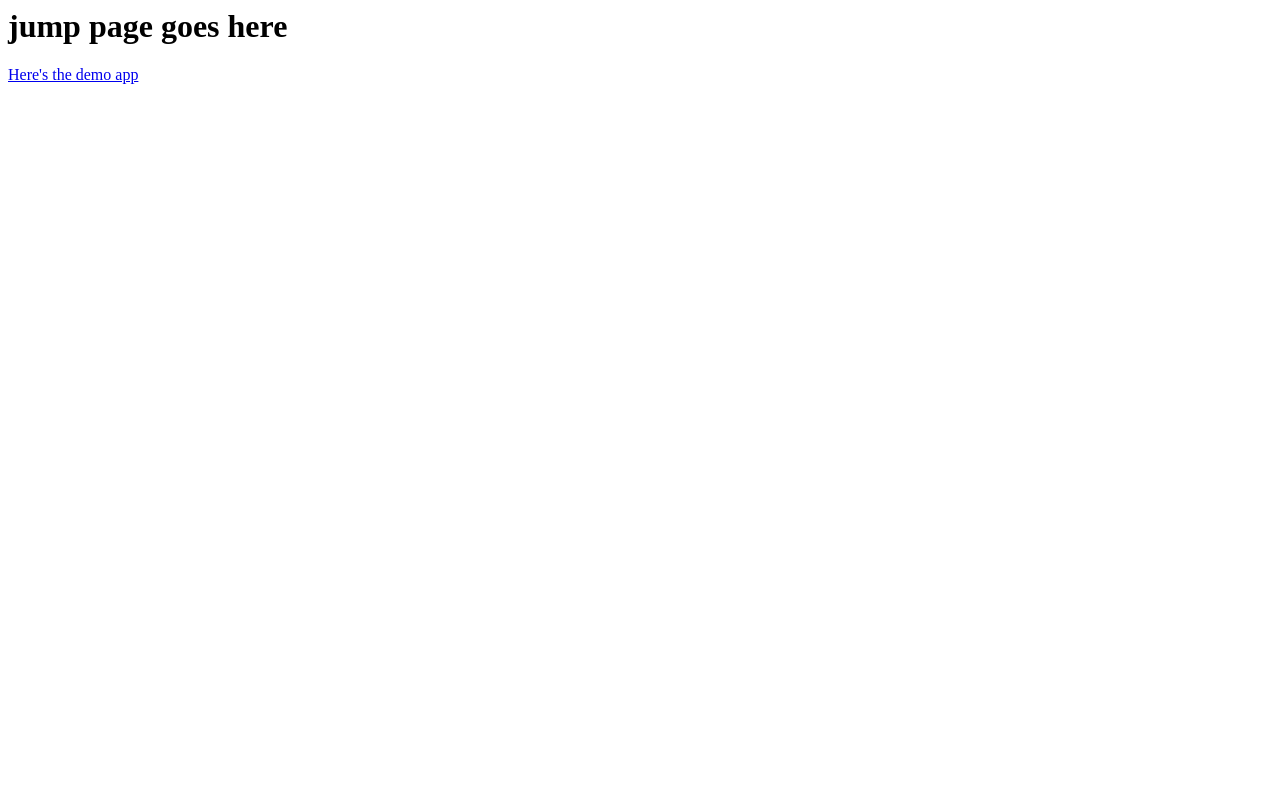
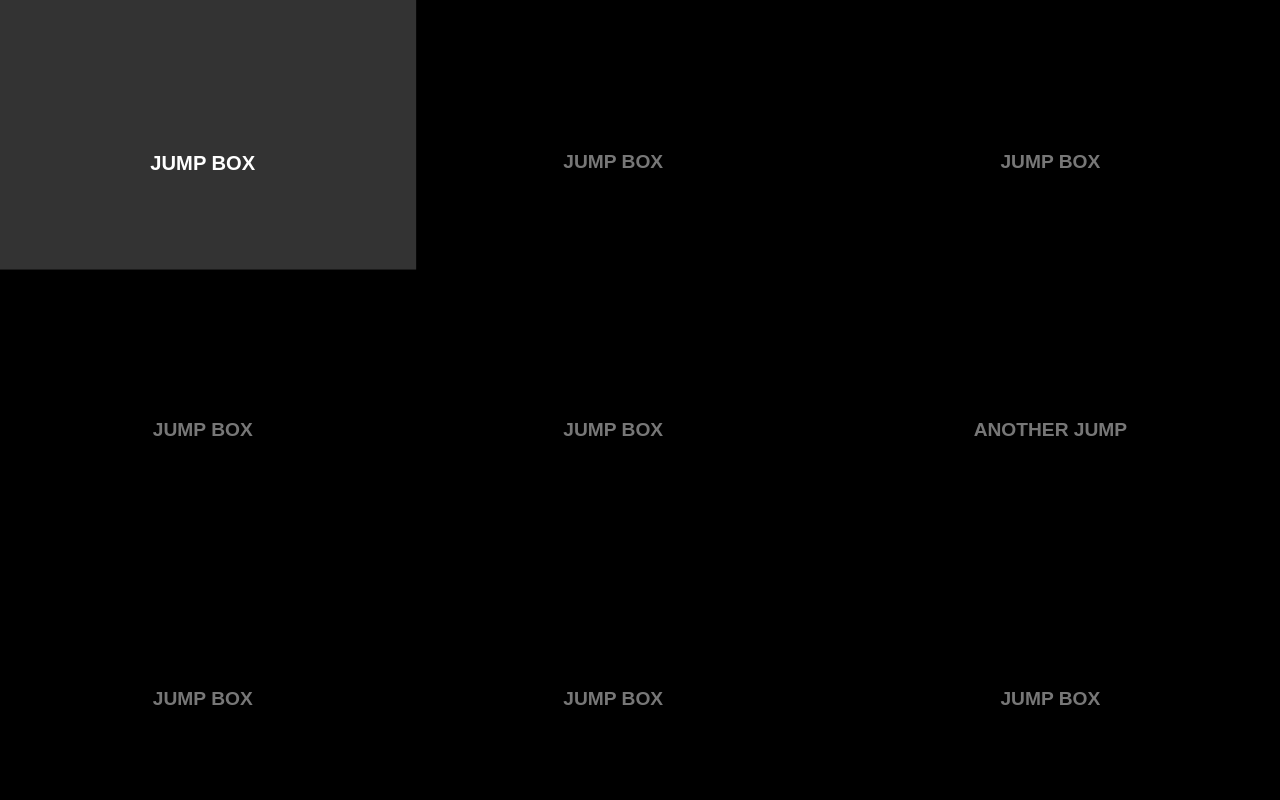
Before and after one commit to nicholas-chia/demo, a plain HTML site: page jump-page/index.html in a window 1280 px wide. Drawn offline with Linux system fonts and the light colour scheme.

Commit message:
jump page init

```diff
--- a/jump-page/index.html
+++ b/jump-page/index.html
@@ -1,2 +1,68 @@
-<h1> jump page goes here </h1>
-<a href="../demo-app">Here's the demo app</a>
+<html>
+<body>
+<div class="grid">
+<a href="#">Jump box</a>
+<a href="#">Jump box</a>
+<a href="#">Jump box</a>
+<a href="#">Jump box</a>
+<a href="#">Jump box</a>
+<a href="#">Jump box</a>
+<a href="#">Jump box</a>
+<a href="#">Another jump</a>
+<a href="#">Jump box</a>
+
+
+</div>
+
+<style>.grid {
+  position: fixed;
+  top: 0;
+  right: 0;
+  bottom: 0;
+  left: 0;
+  display: grid;
+  font-family: overpass, sans-serif;
+  grid-template-columns: auto auto auto;
+  grid-template-rows: auto auto auto;
+  grid-gap: .3em;
+  grid-auto-flow: column;
+}
+
+body {
+  background-color: black;
+  color: white;
+}
+
+.grid > a {
+  background: color #181818;
+  color: #777;
+  text-align: center;
+  text-transform: uppercase;
+  vertical-align: middle;
+  font-size: 1.5vw;
+  font-weight: 800;
+  justify-self: stretch;
+  padding: 1em;
+  padding-top: 10vh;
+  text-decoration: none;
+  align-self: stretch;
+  align-content: center;
+  transform: scale(1) translate(0);
+}
+.grid > a:hover, .grid > a:focus {
+  background-color: #333;
+  transition: transform 0.24s cubic-bezier(0.2, 0.1, 0.1, 1.5);
+  color: white;
+  position: relative;
+  z-index: 9;
+  transform: scale(1.05);
+  box-shadow: 0 0.4rem 3rem rgba(0, 0, 0, 0.9);
+}
+.grid > a:focus {
+  background-color: #666;
+  outline: 0;
+  z-index: 99999;
+}
+</style>
+
+</body></html>
```
